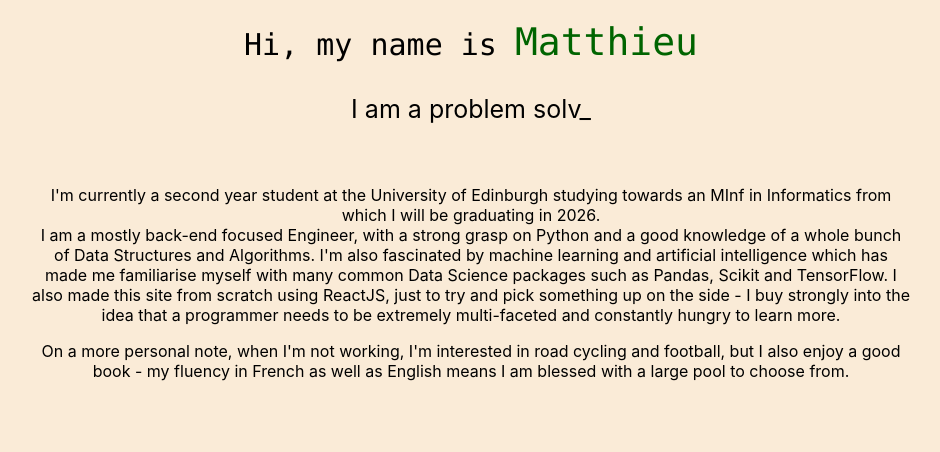
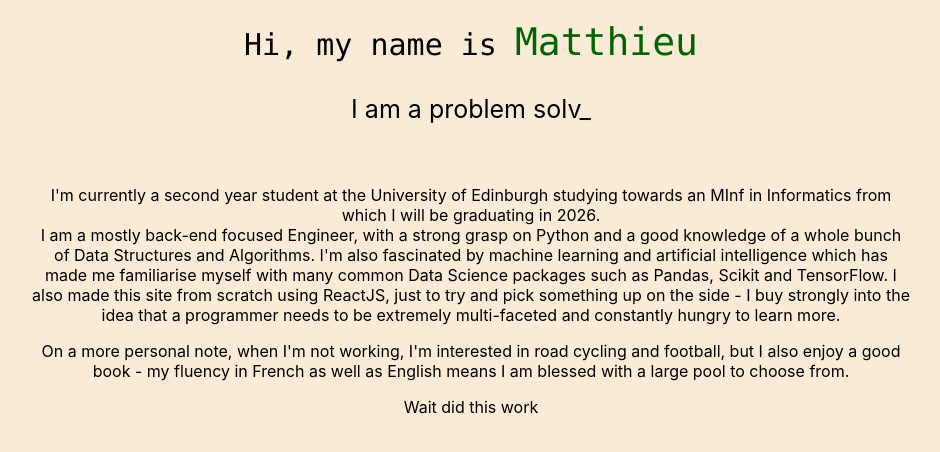
Before and after one commit to matth1eumartin/matthieumartin, a React (Create React App) app in the folder personal-website/: page / in a window 1280 px wide. Shown: the top 452 px of the page, without its empty margins (169-1109 px from the left). Built offline with nearby package versions, Linux system fonts and the light colour scheme.

Commit message:
Update App.js

```diff
--- a/personal-website/src/App.js
+++ b/personal-website/src/App.js
@@ -36,6 +36,7 @@ function App() {
       towards an MInf in Informatics from which I will be graduating in 2026.
       <br></br>I am a mostly back-end focused Engineer, with a strong grasp on Python and a good knowledge of a whole bunch of Data Structures and Algorithms. I'm also fascinated by machine learning and artificial intelligence which has made me familiarise myself with many common Data Science packages such as Pandas, Scikit and TensorFlow. I also made this site from scratch using ReactJS, just to try and pick something up on the side - I buy strongly into the idea that a programmer needs to be extremely multi-faceted and constantly hungry to learn more. </p>
       <p>On a more personal note, when I'm not working, I'm interested in road cycling and football, but I also enjoy a good book - my fluency in French as well as English means I am blessed with a large pool to choose from. </p>
+      <p>Wait did this work</p>
     </div>
   );
 }
```
